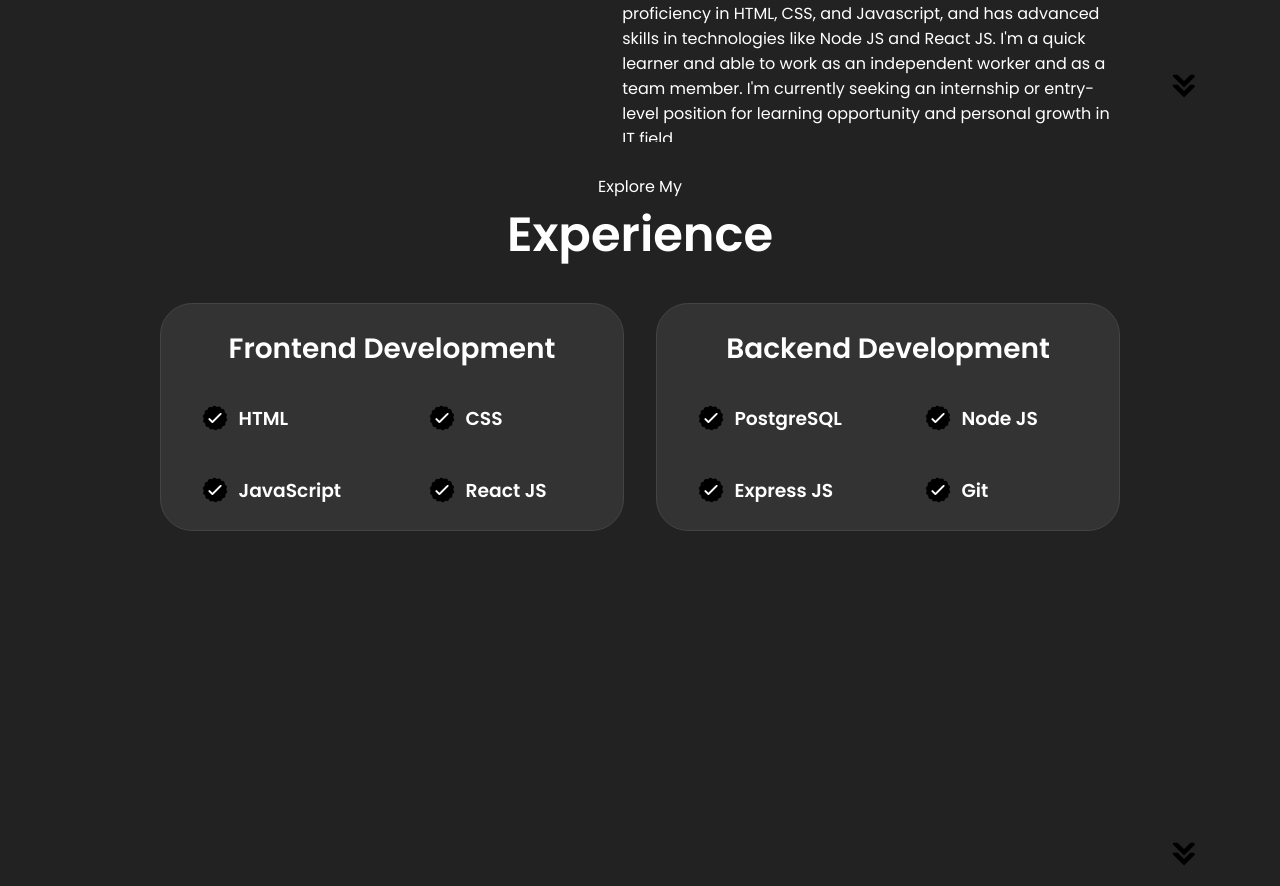
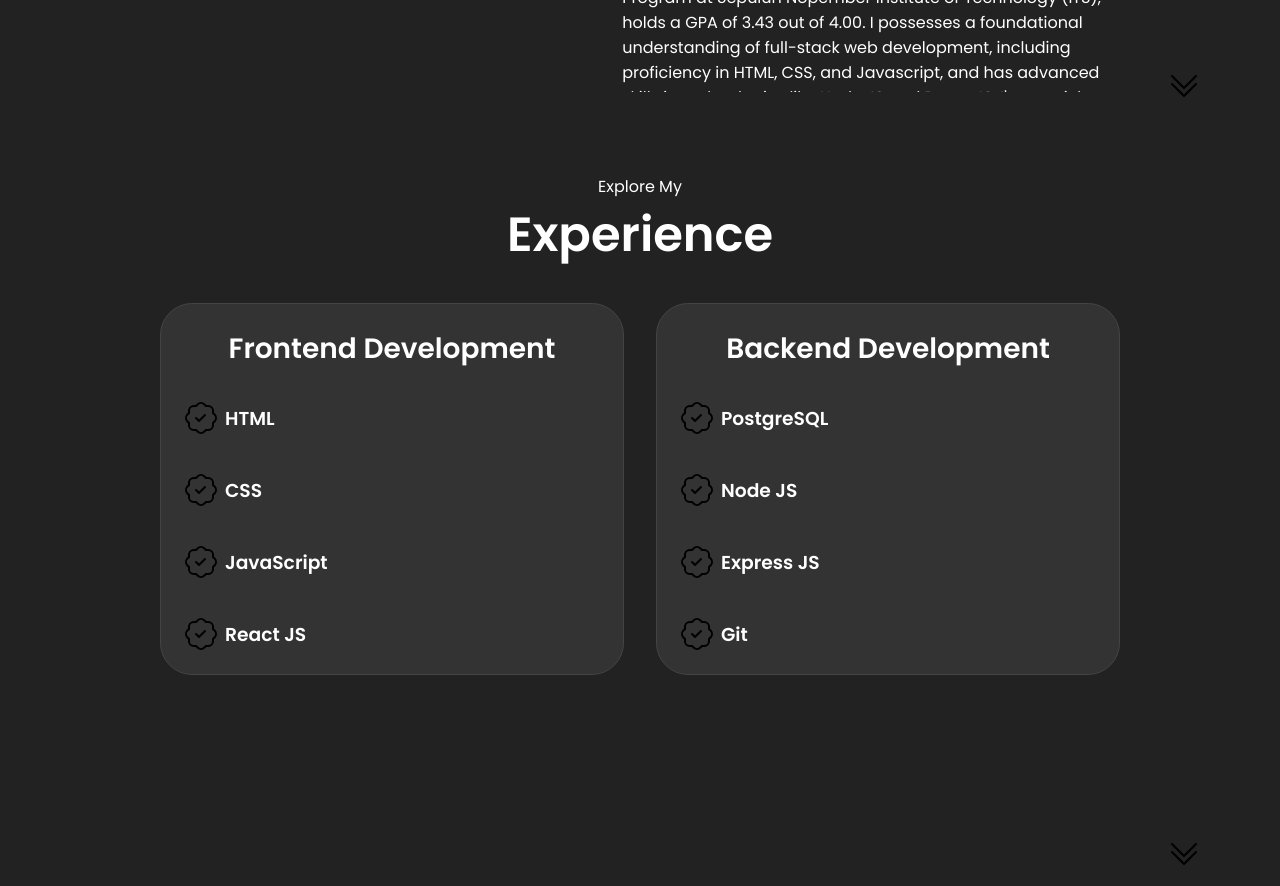
Before and after one commit to fhardy081/porto, a plain HTML site: page index.html in a window 1280 px wide. Shown: the part 1506-2392 px from the top of the page. Drawn offline with Linux system fonts and the light colour scheme.

Commit message:
update cv

```diff
--- a/index.html
+++ b/index.html
@@ -59,9 +59,9 @@
         </button>
       </div>
       <div id="socials-container">
-        <img src="./assets/linkedin.png" alt="My LinkedIn profile" class="icon"
+        <img src="./assets/linkedin.svg" alt="My LinkedIn profile" class="icon"
           onclick="location.href='https://linkedin.com/in/fauzan-aulia-hardy'" />
-        <img src="./assets/github.png" alt="My Github profile" class="icon"
+        <img src="./assets/github.svg" alt="My Github profile" class="icon"
           onclick="location.href='https://github.com/fhardy081'" />
       </div>
     </div>
@@ -78,7 +78,7 @@
       <div class="about-details-container">
         <div class="about-containers">
           <div class="details-container">
-            <img src="./assets/experience.png" alt="Experience icon" class="icon" />
+            <img src="./assets/education.svg" alt="Experience icon" class="icon" />
             <h3>Training</h3>
             <div class="details-row">
               <div class="details-cols">
@@ -108,7 +108,7 @@
             </div>
           </div>
           <div class="details-container">
-            <img src="./assets/education.png" alt="Education icon" class="icon" />
+            <img src="./assets/experience.svg" alt="Education icon" class="icon" />
             <h3>Education</h3>
             <div class="details-row">
               <div class="details-cols">
@@ -143,7 +143,7 @@
         </div>
       </div>
     </div>
-    <img src="./assets/arrow.png" alt="Arrow icon" class="icon arrow" onclick="location.href='./#experience'" />
+    <img src="./assets/arrow.svg" alt="Arrow icon" class="icon arrow" onclick="location.href='./#experience'" />
   </section>
 
   <!-- Skills -->
@@ -156,25 +156,25 @@
           <h2 class="experience-sub-title">Frontend Development</h2>
           <div class="article-container">
             <article>
-              <img src="./assets/checkmark.png" alt="Experience icon" class="icon" />
+              <img src="./assets/checkmark.svg" alt="Experience icon" class="icon" />
               <div>
                 <h3>HTML</h3>
               </div>
             </article>
             <article>
-              <img src="./assets/checkmark.png" alt="Experience icon" class="icon" />
+              <img src="./assets/checkmark.svg" alt="Experience icon" class="icon" />
               <div>
                 <h3>CSS</h3>
               </div>
             </article>
             <article>
-              <img src="./assets/checkmark.png" alt="Experience icon" class="icon" />
+              <img src="./assets/checkmark.svg" alt="Experience icon" class="icon" />
               <div>
                 <h3>JavaScript</h3>
               </div>
             </article>
             <article>
-              <img src="./assets/checkmark.png" alt="Experience icon" class="icon" />
+              <img src="./assets/checkmark.svg" alt="Experience icon" class="icon" />
               <div>
                 <h3>React JS</h3>
               </div>
@@ -185,25 +185,25 @@
           <h2 class="experience-sub-title">Backend Development</h2>
           <div class="article-container">
             <article>
-              <img src="./assets/checkmark.png" alt="Experience icon" class="icon" />
+              <img src="./assets/checkmark.svg" alt="Experience icon" class="icon" />
               <div>
                 <h3>PostgreSQL</h3>
               </div>
             </article>
             <article>
-              <img src="./assets/checkmark.png" alt="Experience icon" class="icon" />
+              <img src="./assets/checkmark.svg" alt="Experience icon" class="icon" />
               <div>
                 <h3>Node JS</h3>
               </div>
             </article>
             <article>
-              <img src="./assets/checkmark.png" alt="Experience icon" class="icon" />
+              <img src="./assets/checkmark.svg" alt="Experience icon" class="icon" />
               <div>
                 <h3>Express JS</h3>
               </div>
             </article>
             <article>
-              <img src="./assets/checkmark.png" alt="Experience icon" class="icon" />
+              <img src="./assets/checkmark.svg" alt="Experience icon" class="icon" />
               <div>
                 <h3>Git</h3>
               </div>
@@ -212,7 +212,7 @@
         </div>
       </div>
     </div>
-    <img src="./assets/arrow.png" alt="Arrow icon" class="icon arrow" onclick="location.href='./#projects'" />
+    <img src="./assets/arrow.svg" alt="Arrow icon" class="icon arrow" onclick="location.href='./#projects'" />
   </section>
 
   <!-- Projects -->
@@ -270,7 +270,7 @@
         </div>
       </div>
     </div>
-    <img src="./assets/arrow.png" alt="Arrow icon" class="icon arrow" onclick="location.href='./#contact'" />
+    <img src="./assets/arrow.svg" alt="Arrow icon" class="icon arrow" onclick="location.href='./#contact'" />
   </section>
 
   <!--Contact  -->
@@ -279,11 +279,11 @@
     <h1 class="title">Contact Me</h1>
     <div class="contact-info-upper-container">
       <div class="contact-info-container">
-        <img src="./assets/email.png" alt="Email icon" class="icon contact-icon email-icon" />
+        <img src="./assets/email.svg" alt="Email icon" class="icon contact-icon email-icon" />
         <p><a href="mailto:fauzanhardy@gmail.com">fauzanhardy@gmail.com</a></p>
       </div>
       <div class="contact-info-container">
-        <img src="./assets/linkedin.png" alt="LinkedIn icon" class="icon contact-icon" />
+        <img src="./assets/linkedin.svg" alt="LinkedIn icon" class="icon contact-icon" />
         <p><a href="https://www.linkedin.com/in/fauzan-aulia-hardy">LinkedIn</a></p>
       </div>
     </div>
--- a/style.css
+++ b/style.css
@@ -271,6 +271,7 @@ section {
   cursor: pointer;
   height: 2rem;
   color: #fff; /* White color for icons */
+  fill: white;
 }
 
 /* ABOUT SECTION */
@@ -286,8 +287,9 @@ section {
 }
 
 .about-details-container {
-  justify-content: center;
+  /* justify-content: center; */
   flex-direction: column;
+  overflow: scroll;
 }
 
 .about-containers,
@@ -347,8 +349,8 @@ section {
 .article-container {
   display: flex;
   text-align: initial;
-  flex-wrap: wrap;
-  flex-direction: row;
+  /* flex-wrap: wrap; */
+  flex-direction: column;
   gap: 2.5rem;
   justify-content: space-around;
 }
```
Also changed, not shown: assets/arrow.svg (added), assets/checkmark.svg (added), assets/education.svg (added), assets/email.svg (added), assets/experience.svg (added), assets/github.svg (added), assets/linkedin.svg (added), 1 other file.
